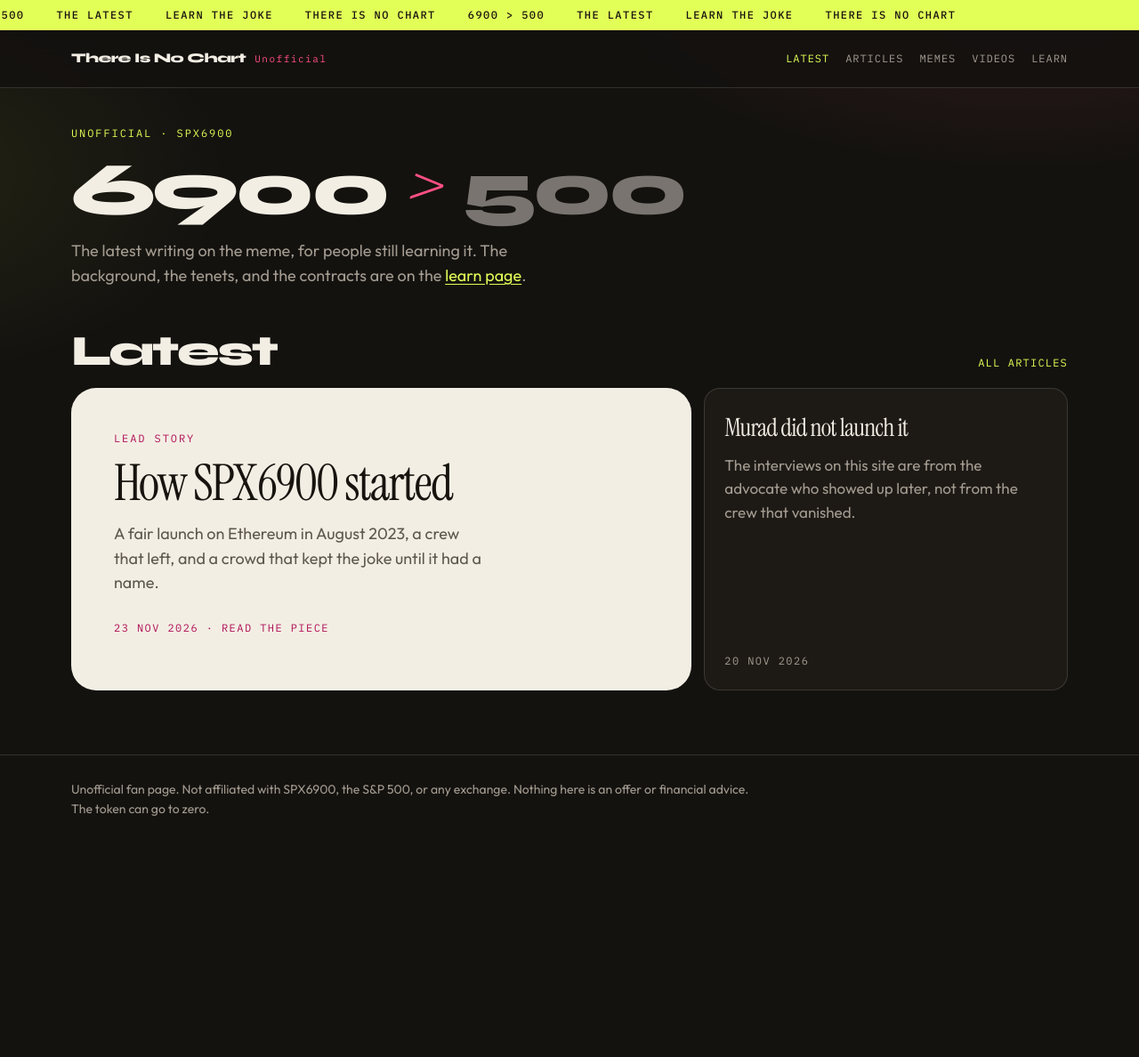
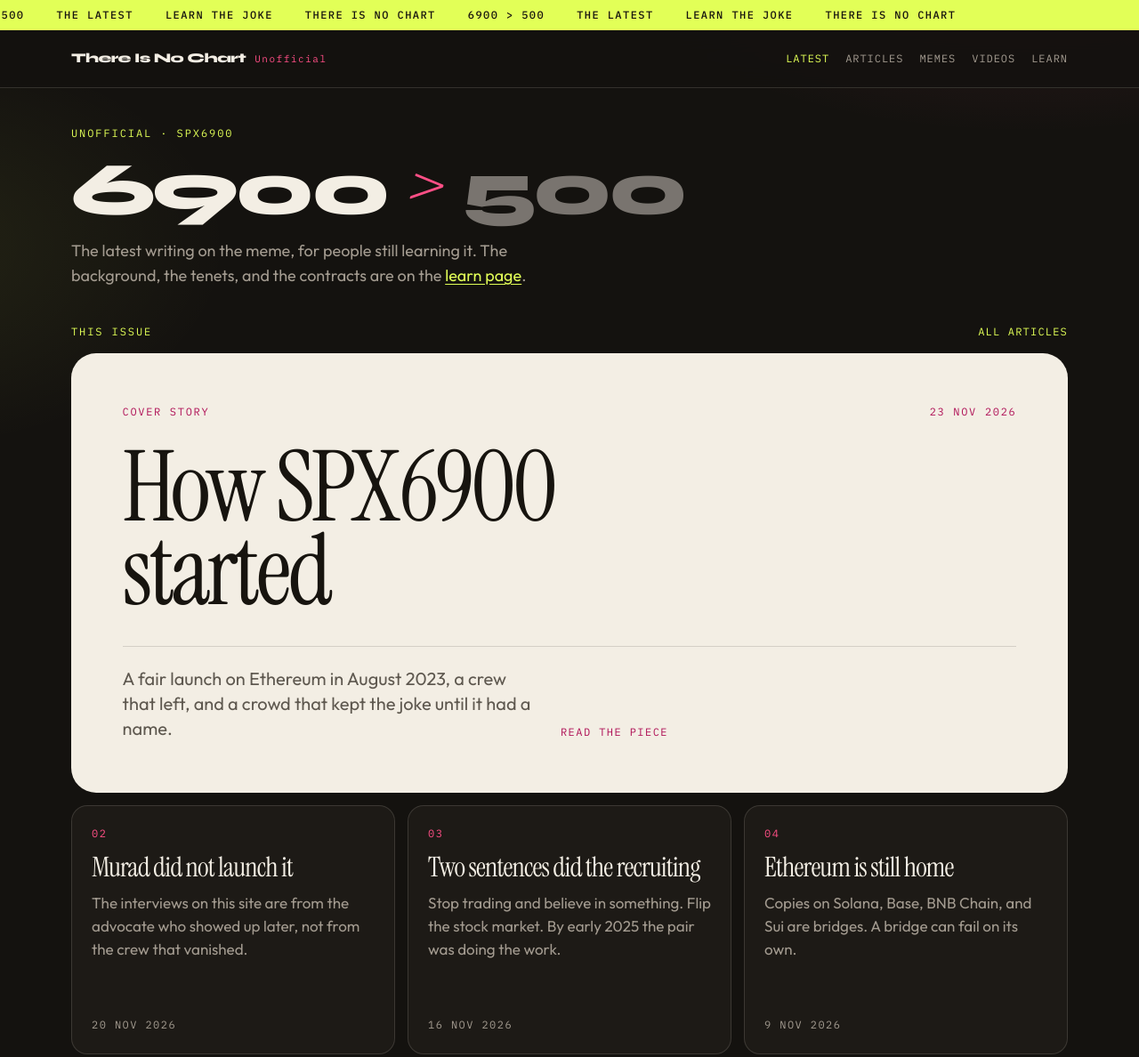
Before and after one commit to protocolblocks/flipthestock, a plain HTML site: page index.html in a window 1280 px wide. Shown: the top 1188 px of the page at 89% size. Before the commit the page ends 978 px from the top, so only its background shows below. Drawn offline with Linux system fonts and the light colour scheme.

Commit message:
Lay the homepage out like a magazine cover and a row of stories.

```diff
--- a/index.html
+++ b/index.html
@@ -39,9 +39,9 @@
       <h1 class="ineq"><span>6900</span> <span class="gt">&gt;</span> <span class="dim">500</span></h1>
       <p class="dek">The latest writing on the meme, for people still learning it. The background, the tenets, and the contracts are on the <a class="text-link" href="learn/">learn page</a>.</p>
 
-      <section id="news" aria-labelledby="latest-title">
-        <div class="section-head">
-          <h2 id="latest-title">Latest</h2>
+      <section id="news" aria-label="This issue">
+        <div class="issue-bar">
+          <p class="kicker">This issue</p>
           <a class="more" href="articles/">All articles</a>
         </div>
         <div class="news" id="news-grid"></div>
--- a/library.js
+++ b/library.js
@@ -28,6 +28,28 @@ window.STACKS = {
         "<p>Search the name Murad next to SPX6900 and the interviews arrive first. That is recent history. The token’s own timeline starts in August 2023, with a fair launch and a crew the project site now calls vanished. Murad, @MustStopMurad, is a later public voice. He argues for the bit on other people’s shows. He did not renounce the contract, lock the liquidity, or burn the supply.</p>",
         "<p>The videos filed here are those conversations: NGMI, The Block, Southern Fried Chad, and threadguy. They are worth hearing if you want the case in his words. They are not the founding documents, and nothing said in them is advice from this page. The line he repeats, stop trading and believe in something, was already the crowd’s line.</p>",
         "<p>If a clip names a price, treat it as weather. The stamp on the front of this site is still no.</p>"
+      ].join("")
+    },
+    {
+      slug: "two-sentences",
+      title: "Two sentences did the recruiting",
+      date: "2026-11-16",
+      dek: "Stop trading and believe in something. Flip the stock market. By early 2025 the pair was doing the work.",
+      html: [
+        "<p>Most of what outsiders can repeat about SPX6900 fits in two lines. Stop trading and believe in something. Flip the stock market. They showed up together in public posts by early 2025, then on avatars, merch, and the front of spx6900.com.</p>",
+        "<p>The first line is a refusal of the usual routine: the next ticker, the next chart, the next hour. The second line is the goal they say with a straight face. Together they are the recruiting poster. The rest of the lore hangs off them.</p>",
+        "<p>Neither line is a promise of a return. They are the joke, said often enough that a crowd started answering to it.</p>"
+      ].join("")
+    },
+    {
+      slug: "ethereum-is-home",
+      title: "Ethereum is still home",
+      date: "2026-11-09",
+      dek: "Copies on Solana, Base, BNB Chain, and Sui are bridges. A bridge can fail on its own.",
+      html: [
+        "<p>The token people mean when they say SPX6900 started on Ethereum. The project site also lists copies on Solana, Base, BNB Chain, and Sui. Those are bridged. The site’s own warning is that a bridge can fail even when the story does not.</p>",
+        "<p>The comfortable contract, in the project’s words, is the Ethereum one. The five addresses, and the supply figures printed beside them, are on the learn page here and on spx6900.com. Compare them there. The name gets reused by copycats.</p>",
+        "<p>This is a map, not a reason to buy. Money put into the token can go to zero.</p>"
       ].join("")
     }
   ],
--- a/site.css
+++ b/site.css
@@ -308,7 +308,8 @@ footer a { color: var(--paper); }
   line-height: 0.95;
   margin: 0;
 }
-.section-head a.more {
+.section-head a.more,
+.issue-bar a.more {
   font-family: var(--mono);
   font-size: 12px;
   letter-spacing: 0.1em;
@@ -318,51 +319,91 @@ footer a { color: var(--paper); }
   white-space: nowrap;
 }
 
-.news { display: grid; grid-template-columns: 1.45fr 0.85fr; gap: 14px; align-items: stretch; }
-.news.is-solo { grid-template-columns: 1fr; }
-.lead {
+.issue-bar {
+  display: flex;
+  justify-content: space-between;
+  align-items: baseline;
+  gap: 16px;
+  margin: 40px 0 14px;
+}
+.issue-bar .kicker { margin: 0; }
+.news { display: grid; gap: 14px; }
+.cover {
   display: flex;
   flex-direction: column;
+  justify-content: space-between;
+  min-height: 460px;
   text-decoration: none;
   background: var(--paper);
   color: var(--ink);
   border-radius: 28px;
-  padding: clamp(28px, 4vw, 48px);
-  min-height: 100%;
+  padding: clamp(28px, 4.5vw, 64px);
 }
-.lead .kicker { color: var(--pink-ink); }
-.lead h2 {
+.cover-kicker {
+  display: flex;
+  justify-content: space-between;
+  gap: 16px;
+  margin: 0;
+  font-family: var(--mono);
+  font-size: 12px;
+  letter-spacing: 0.14em;
+  text-transform: uppercase;
+  color: var(--pink-ink);
+}
+.cover h2 {
   font-family: var(--serif);
   font-weight: 400;
-  font-size: clamp(36px, 4.4vw, 60px);
-  line-height: 0.95;
-  letter-spacing: -0.03em;
-  margin: 0 0 16px;
+  font-size: clamp(64px, 8.6vw, 116px);
+  line-height: 0.86;
+  letter-spacing: -0.035em;
+  max-width: 11ch;
+  margin: 28px 0 0;
 }
-.lead .standfirst { margin: 0; max-width: 36ch; color: var(--paper-muted); font-size: 18px; }
-.lead .when { color: var(--pink-ink); margin-top: auto; padding-top: 28px; }
-.lead:hover h2 { color: var(--pink-ink); }
-.rail { display: grid; gap: 12px; height: 100%; }
-.rail-piece {
+.cover:hover h2 { color: var(--pink-ink); }
+.cover-foot {
+  display: grid;
+  grid-template-columns: minmax(0, 42ch) auto;
+  gap: 24px;
+  align-items: end;
+  margin-top: 36px;
+  padding-top: 22px;
+  border-top: 1px solid rgba(23, 20, 15, 0.14);
+}
+.cover .standfirst { margin: 0; color: var(--paper-muted); font-size: 20px; line-height: 1.4; }
+.cover .read {
+  margin: 0;
+  font-family: var(--mono);
+  font-size: 12px;
+  letter-spacing: 0.12em;
+  text-transform: uppercase;
+  color: var(--pink-ink);
+}
+.issue-grid {
+  display: grid;
+  grid-template-columns: repeat(3, 1fr);
+  gap: 14px;
+}
+.story {
   display: flex;
   flex-direction: column;
+  min-height: 280px;
   text-decoration: none;
   background: var(--bg-raise);
   border: 1px solid var(--line);
   border-radius: 18px;
   padding: 22px;
-  height: 100%;
 }
-.rail-piece:hover { border-color: rgba(226, 255, 87, 0.7); }
-.rail-piece h3 {
+.story:hover { border-color: rgba(226, 255, 87, 0.7); }
+.story h3 {
   font-family: var(--serif);
   font-weight: 400;
-  font-size: 28px;
+  font-size: clamp(28px, 2.4vw, 36px);
+  line-height: 1.02;
   letter-spacing: -0.03em;
-  margin: 0 0 8px;
+  margin: 14px 0 10px;
 }
-.rail-piece p { margin: 0; color: var(--muted); }
-.rail-piece .when { margin-top: auto; padding-top: 14px; }
+.story p { margin: 0; color: var(--muted); }
+.story .when { margin-top: auto; padding-top: 22px; }
 
 .intro {
   display: grid;
@@ -566,7 +607,10 @@ body.is-logged-on .log-line { display: block; }
 
 @media (max-width: 900px) {
   .wall { grid-template-columns: 1fr 1fr; }
-  .news, .intro, .question, .cards, .tenet-layout, .supply, .doors { grid-template-columns: 1fr; }
+  .intro, .question, .cards, .tenet-layout, .supply, .doors { grid-template-columns: 1fr; }
+  .issue-grid { grid-template-columns: 1fr 1fr; }
+  .cover { min-height: 0; }
+  .cover-foot { grid-template-columns: 1fr; }
   .tenets { grid-template-columns: 1fr; }
   .timeline li { grid-template-columns: 1fr; gap: 6px; }
   .sticker-card { position: static; max-width: 280px; }
@@ -575,7 +619,7 @@ body.is-logged-on .log-line { display: block; }
 }
 @media (max-width: 640px) {
   .wrap { width: min(var(--wrap), calc(100% - 28px)); }
-  .wall { grid-template-columns: 1fr; }
+  .wall, .issue-grid { grid-template-columns: 1fr; }
 }
 @media (prefers-reduced-motion: reduce) {
   html { scroll-behavior: auto; }
--- a/stacks.js
+++ b/stacks.js
@@ -78,21 +78,22 @@
       return;
     }
     var lead = articles[0];
-    var rest = articles.slice(1, 4);
-    function card(article, className) {
+    var rest = articles.slice(1, 7);
+    var boxes = rest.map(function (article, index) {
       var slug = encodeURIComponent(article.slug || "");
-      return '<a class="' + className + '" href="articles/piece.html?slug=' + slug + '">' +
+      return '<a class="story" href="articles/piece.html?slug=' + slug + '">' +
+        '<span class="idx">' + String(index + 2).padStart(2, "0") + '</span>' +
         '<h3>' + esc(article.title) + '</h3>' +
         '<p>' + esc(article.dek) + '</p>' +
         '<p class="when">' + formatDate(article.date) + '</p></a>';
-    }
-    root.classList.toggle("is-solo", rest.length === 0);
-    root.innerHTML = '<a class="lead" href="articles/piece.html?slug=' + encodeURIComponent(lead.slug || "") + '">' +
-      '<p class="kicker">Lead story</p>' +
+    }).join("");
+    root.innerHTML = '<a class="cover" href="articles/piece.html?slug=' + encodeURIComponent(lead.slug || "") + '">' +
+      '<p class="cover-kicker"><span>Cover story</span><span>' + formatDate(lead.date) + '</span></p>' +
       '<h2>' + esc(lead.title) + '</h2>' +
+      '<div class="cover-foot">' +
       '<p class="standfirst">' + esc(lead.dek) + '</p>' +
-      '<p class="when">' + formatDate(lead.date) + ' · Read the piece</p></a>' +
-      (rest.length ? '<div class="rail">' + rest.map(function (article) { return card(article, "rail-piece"); }).join("") + '</div>' : "");
+      '<p class="read">Read the piece</p></div></a>' +
+      (boxes ? '<div class="issue-grid">' + boxes + '</div>' : "");
   };
 
   window.renderMemes = function (root) {
```
